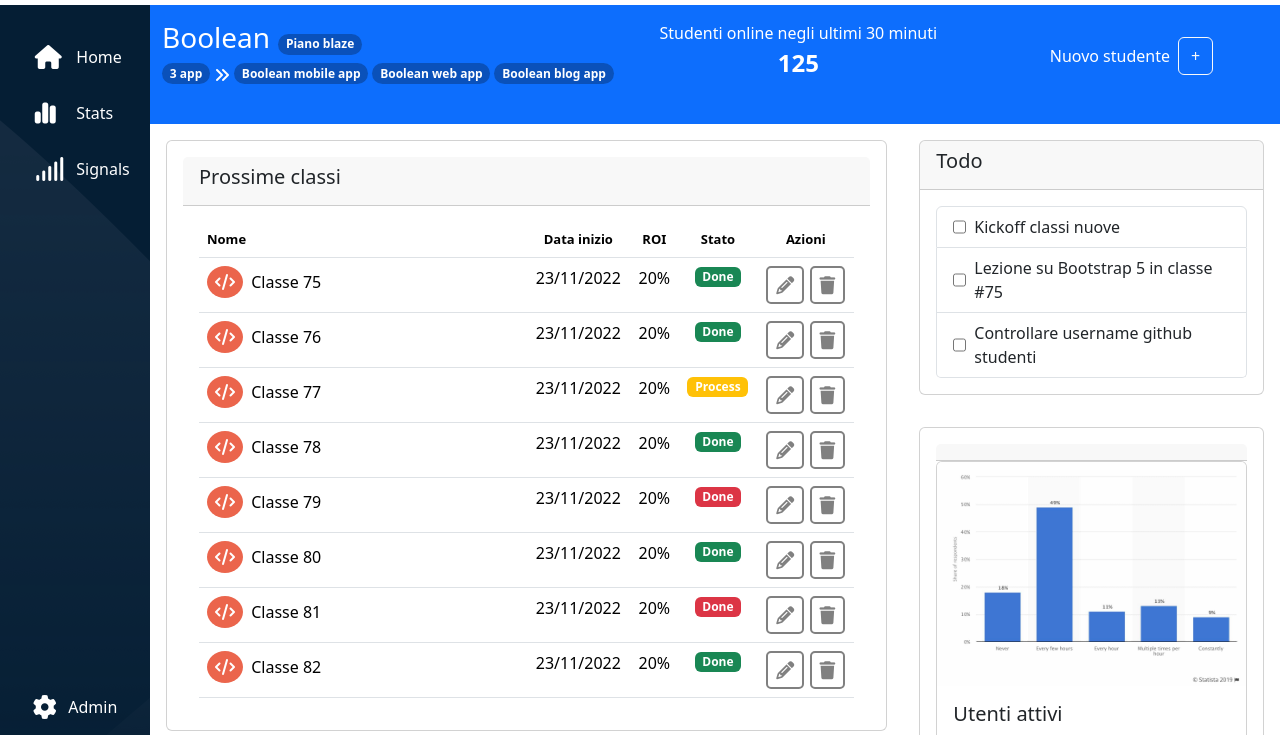
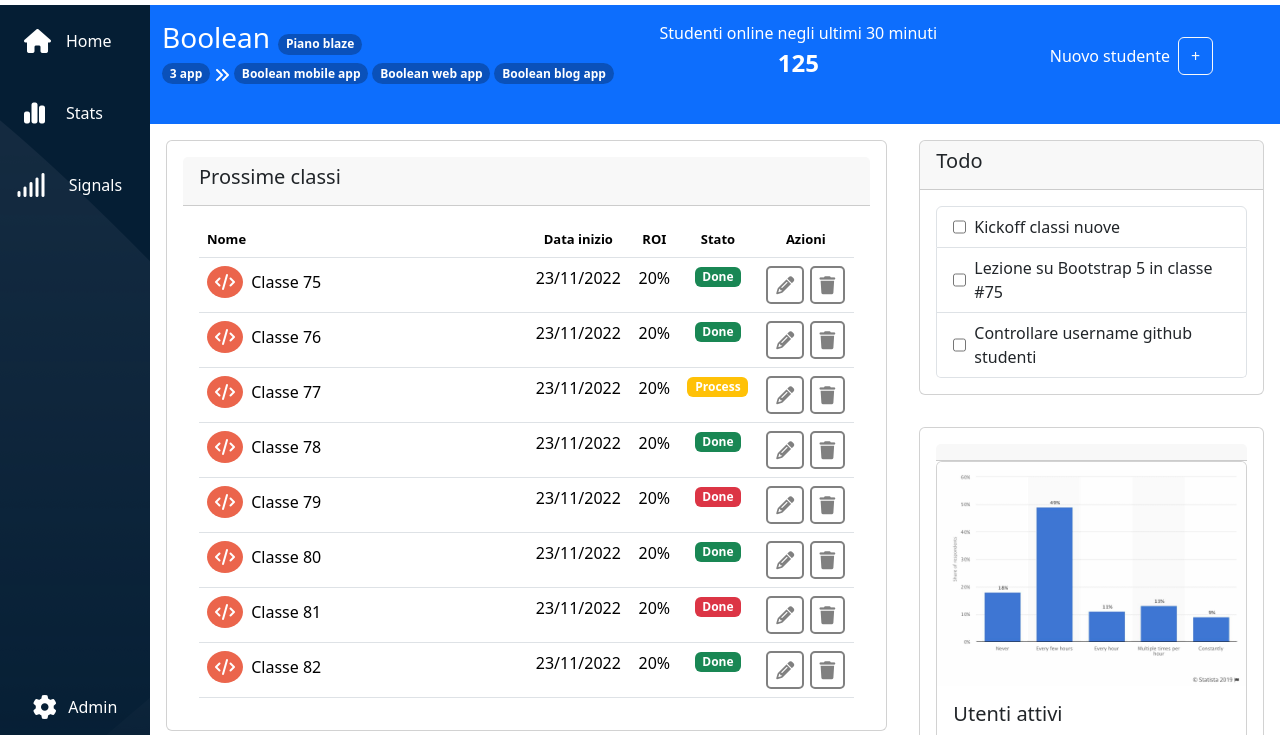
Before and after one commit to danielplebani/html-css-bootstrap-dashboard, a plain HTML site: page index.html in a window 1280 px wide. Shown: the part 65-800 px from the top of the page. Drawn offline with nearby package versions, Linux system fonts and the light colour scheme.

Commit message:
last changes

```diff
--- a/index.html
+++ b/index.html
@@ -57,20 +57,20 @@
 
         <section class="sidebar d-flex flex-column justify-content-between">
 
-        <div class="d-flex flex-column align-items-center pt-4">
+        <div class="d-flex flex-column align-items-center">
 
-          <div class="bg_white p-3 d-flex w-75">
-            <i class="col-5 fa-solid fa-house fs-4"></i>
+          <div class="bg_white p-4 d-flex w-100">
+            <i class="col-4 fa-solid fa-house fs-4"></i>
             <span class="d-none d-lg-block ms-2">Home</span>
           </div>
 
-          <div class="bg_white p-3 d-flex w-75">
-            <i class="col-5 fa-solid fa-chart-simple fs-4"></i>
+          <div class="bg_white p-4 d-flex w-100">
+            <i class="col-4 fa-solid fa-chart-simple fs-4"></i>
             <span class="d-none d-lg-block ms-2">Stats</span>
           </div>
 
-          <div class="bg_white d-flex p-3 w-75">
-            <i class="col-5 fa-solid fa-signal fs-4"></i>
+          <div class="bg_white d-flex ps-3 pt-4 pb-4 w-100">
+            <i class="col-4 fa-solid fa-signal fs-4"></i>
             <span class="d-none d-lg-block ms-2">Signals</span>
           </div>
 
@@ -207,8 +207,8 @@
             </div>
           </section>
 
-          <div class="d-lg-flex">
-            <div class="col-lg-8">
+          <div class="d-xl-flex">
+            <div class="col-xl-8">
               <section class="class p-3">
 
             <div class="card p-3">
--- a/style.css
+++ b/style.css
@@ -32,6 +32,10 @@ header #search::placeholder{
 
 .navbar #search{
     border-left: none;
+}
+
+header i:hover{
+    cursor: pointer;
 }
 
 /*main*/
```
